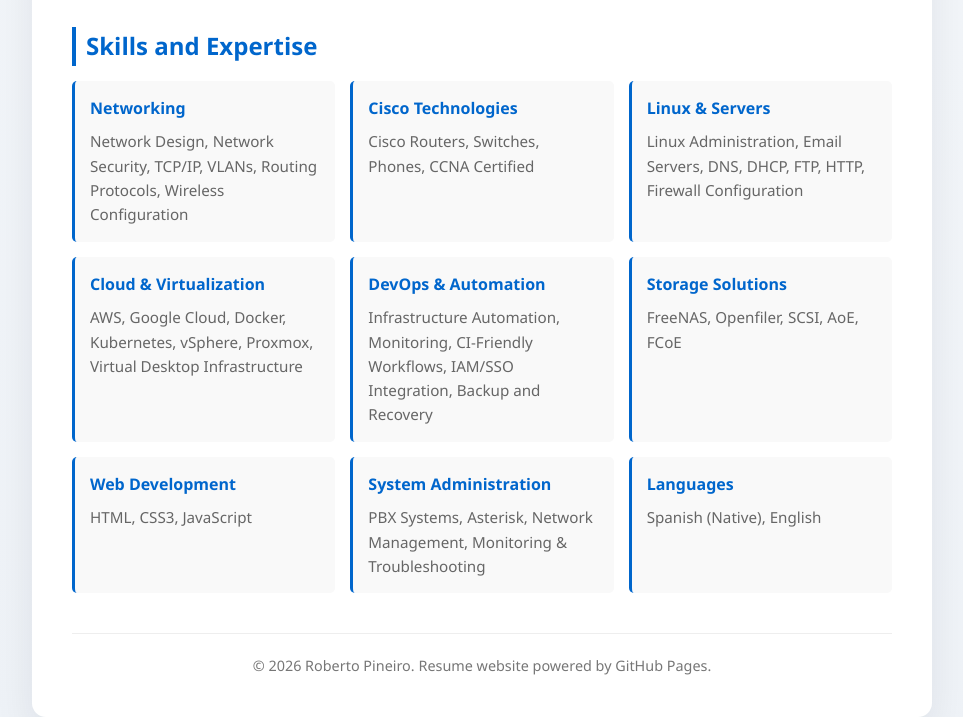
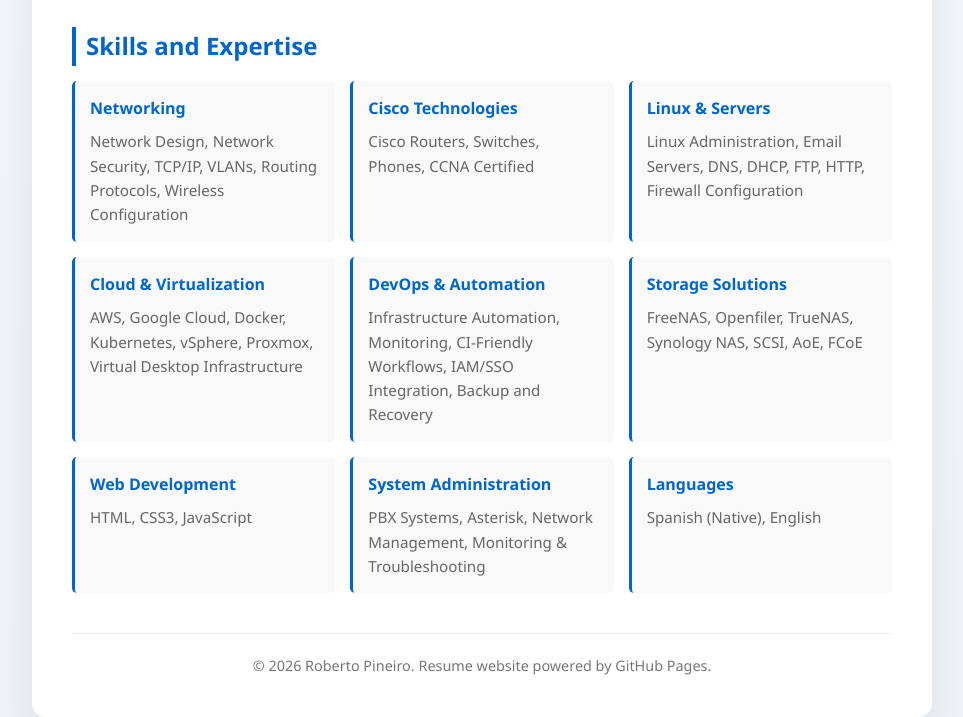
Before and after one commit to pinerolly/pinerolly.github.io, a plain HTML site: page index.html in a window 1280 px wide. Shown: the part 3319-4036 px from the top of the page, without its empty margins (158-1121 px from the left). Drawn offline with Linux system fonts and the light colour scheme.

Commit message:
Add NAS storage details to resume

```diff
--- a/index.html
+++ b/index.html
@@ -533,7 +533,7 @@
                 </div>
                 <div class="skill-category">
                     <h3>Storage Solutions</h3>
-                    <p>FreeNAS, Openfiler, SCSI, AoE, FCoE</p>
+                    <p>FreeNAS, Openfiler, TrueNAS, Synology NAS, SCSI, AoE, FCoE</p>
                 </div>
                 <div class="skill-category">
                     <h3>Web Development</h3>
```
